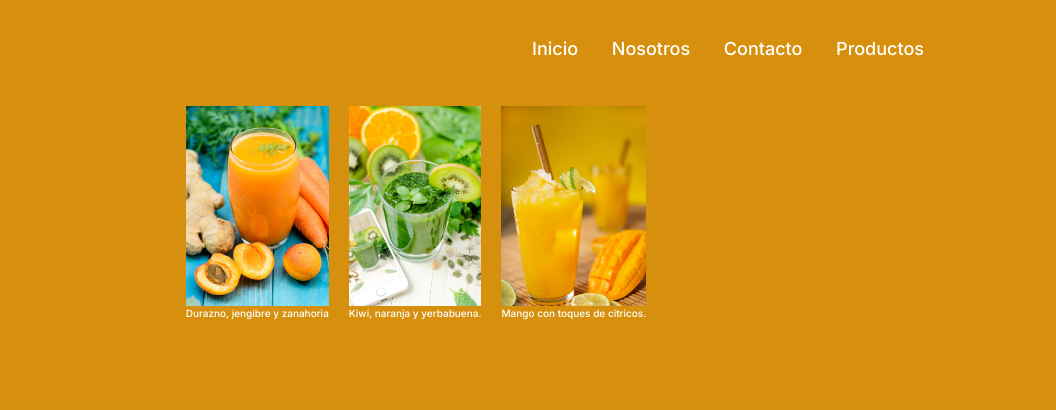
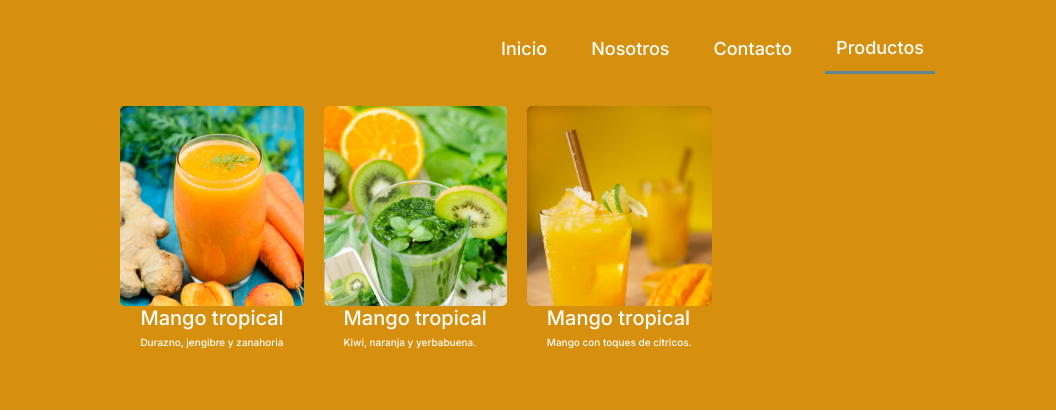
Before and after one commit to Gron1112/BeAble_SantiagoZapata, a website: page assets/views/Bebidas.html in a window 1280 px wide. Shown: the top 410 px of the page, 224-1280 px from the left. Drawn offline with nearby package versions, Linux system fonts and the light colour scheme; a web font is replaced by a local one.

Commit message:
SASSII: se aplico map-get en sección de bebidas. Se hizo extend en navbar. Se crearon Mixins de flex y se aplicaron a navbar, section y footer de inicio

```diff
--- a/assets/views/Bebidas.html
+++ b/assets/views/Bebidas.html
@@ -32,7 +32,7 @@
                 <li class="menu__item">
                     <a href="Contacto.html" class="menu__link">Contacto</a>
                 </li>
-                <li class="menu__item">
+                <li class="menu__item--active">
                     <a href="" class="menu__link">Productos</a>
 
                     <ul class="sub-menu">
@@ -77,14 +77,17 @@
         <section class="bebidas-section">
             <article>
                 <div class="img-durazno"></div>
+                <h2>Mango tropical</h2>
                 <p>Durazno, jengibre y zanahoria</p>
             </article>
             <article>
                 <div class="img-verde"></div>
+                <h2>Mango tropical</h2>
                 <p>Kiwi, naranja y yerbabuena.</p>
             </article>
             <article>
                 <div class="img-mango"></div>
+                <h2>Mango tropical</h2>
                 <p>Mango con toques de citricos.</p>
             </article>
         </section>
--- a/sass/misc/_mixins.scss
+++ b/sass/misc/_mixins.scss
@@ -1,13 +1,21 @@
 /* HELPERS */
-
-.flex-row {
+@mixin flex($direction: row, $justify: flex-start, $align: flex-start, $gap:0, $wrap: wrap) {
     display: flex;
+    flex-direction: $direction;
+    justify-content: $justify;
+    align-items: $align;
+    gap: $gap;
+    wrap: $wrap;
 }
 
-.flex-column {
-    display: flex;
-    flex-direction: column;
-}
+// .flex-row {
+//     display: flex;
+// }
+
+// .flex-column {
+//     display: flex;
+//     flex-direction: column;
+// }
 
 .container {
     max-width: 1080px;
--- a/sass/misc/_variables.scss
+++ b/sass/misc/_variables.scss
@@ -18,5 +18,21 @@ $images: (
         height: 200px;
         background-size: cover;
         background-image: url('../assets/img/#{$value}.jpg');
+        border-radius: 5px;
     }
 }
+
+$paddings: (
+    xlarge: 5rem,
+    large: 3rem,
+    medium: 0 2rem,
+    small: 1.5 rem,
+    xsmall: 1rem,
+);
+
+@each $var, $val in $paddings {
+    .p-#{$var} {
+        padding: #{$val};
+    }
+
+}
--- a/sass/partials/_footer.scss
+++ b/sass/partials/_footer.scss
@@ -1,6 +1,5 @@
 footer {
-    align-items: center;
-    justify-content: center;
+    @include flex(row, center, center, 2rem, wrap);
     height: 10vh;
     background-color: #5F8599;
 }
--- a/sass/partials/_header.scss
+++ b/sass/partials/_header.scss
@@ -3,9 +3,7 @@ header {
 
     .navbar {
         min-height: 10vh;
-        justify-content: space-between;
-        align-items: center;
-        flex-wrap: wrap;
+        @include flex(row, space-between, center, 2rem, wrap);
         padding: 0 2rem;
     }
 
@@ -15,11 +13,16 @@ header {
 
     .menu {
         flex-basis: 40%;
-        justify-content: space-between;
+        @include flex(row, space-between, center, 2rem, nowrap);
 
         &__item {
             border: 2px solid $principal;
             transition: border-color .3s ease-in-out;
+
+            &--active {
+                @extend .menu__item;
+                border-bottom: 3px solid #5F8599;
+            }
 
             &:hover{
                 border-color: $secondary;
--- a/sass/views/_Bebidas.scss
+++ b/sass/views/_Bebidas.scss
@@ -10,6 +10,18 @@ main {
         justify-content: space-between;
         align-items: center;
         gap: 2rem;
+
+        article {
+            h2 {
+                padding: map-get($paddings , medium);
+            }
+            p {
+                padding: map-get($paddings , medium);
+            }
+        }
+
+    }
+}
 
         // article {
 
@@ -34,8 +46,8 @@ main {
         //     }
         // }
 
-    }
-}
+//     }
+// }
 
 // @for $i from 1 through 3 {
 //     .img-#{$i} {
--- a/sass/views/_home.scss
+++ b/sass/views/_home.scss
@@ -1,6 +1,6 @@
 .presentation {
-    gap: 2rem;
-    align-items: center;
+    @include flex(row, space-between, center, 2rem, wrap);
+
     padding: 0 2rem;
 
     &__picture {
```
Also changed, not shown: assets/views/Barras_energeticas.html (+1 -1 lines), assets/views/Contacto.html (+1 -1 lines), assets/views/Nosotros.html (+1 -1 lines), assets/views/Snack.html (+1 -1 lines), index.html (+3 -3 lines), css/index.css.
